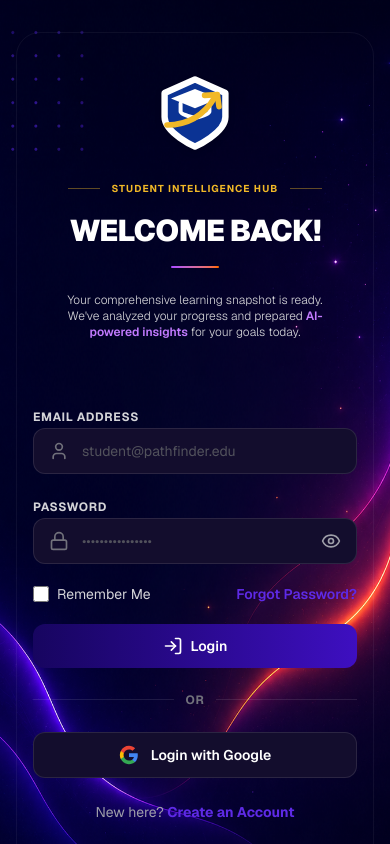
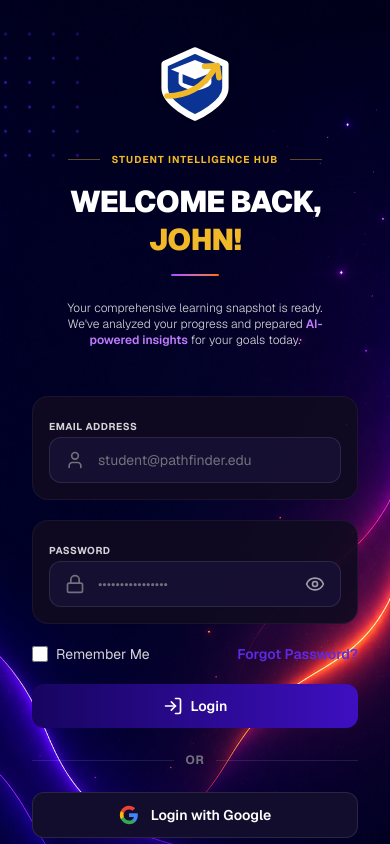
Before and after one commit to PathfinderERP/External_study_app, a Next.js app in the folder frontend/: page / in a window 390 px wide. Shown: the top 844 px of the page. Built offline with nearby package versions, Linux system fonts and the light colour scheme; no server answers.

Commit message:
2nd cont.

```diff
--- a/frontend/src/app/page.js
+++ b/frontend/src/app/page.js
@@ -463,16 +463,16 @@ export default function Login() {
           .desktop-radial-bg { background-image: radial-gradient(circle at 10% 80%, rgba(130, 0, 255, 0.25) 0%, transparent 60%), radial-gradient(circle at 90% 20%, rgba(255, 100, 0, 0.2) 0%, transparent 60%); }
         }
       `}} />
-      <div className="flex min-h-screen w-full justify-center px-4 py-8 font-sans sm:items-center sm:px-8 responsive-bg bg-cover bg-center bg-no-repeat z-0">
+      <div className="flex min-h-screen w-full justify-center px-4 py-4 md:py-8 font-sans sm:items-center sm:px-8 responsive-bg bg-cover bg-center bg-no-repeat z-0">
         {/* Main Login Card Container */}
-        <div className="my-auto flex w-full max-w-[1000px] flex-col overflow-hidden rounded-3xl md:rounded-[2rem] bg-transparent md:bg-white shadow-none md:shadow-2xl z-10 border border-white/5 md:border-none">
+        <div className="my-auto flex w-full max-w-[1000px] flex-col overflow-hidden rounded-3xl md:rounded-[2rem] bg-transparent md:bg-white shadow-none md:shadow-2xl z-10 border-none">
 
           {/* Top Section with Split Columns */}
           <div className="flex flex-col md:flex-row">
 
             {/* Left Column (Brand, Tagline & Building Image) */}
             <div
-              className="relative flex flex-col justify-between px-4 py-8 text-white md:w-[45%] md:p-8 lg:p-10 overflow-hidden bg-transparent md:bg-[#0a041f] desktop-radial-bg"
+              className="relative flex flex-col justify-between px-4 pt-5 pb-4 text-white md:w-[45%] md:p-8 lg:p-10 overflow-hidden bg-transparent md:bg-[#0a041f] desktop-radial-bg"
             >
 
               {/* Background Grid Accent overlay (Desktop only) */}
@@ -546,7 +546,7 @@ export default function Login() {
 
                 {/* Welcome Back Text */}
                 <h2 className="mt-4 text-3xl font-black text-white tracking-tight leading-tight">
-                  WELCOME BACK!
+                  WELCOME BACK,<br /><span className="text-[#f1b827]">JOHN!</span>
                 </h2>
 
                 {/* Underline separator */}
@@ -612,8 +612,8 @@ export default function Login() {
                   {/* Form */}
                   <form onSubmit={handleSubmit} className="space-y-5">
                     {/* Username Input */}
-                    <div className="space-y-1">
-                      <label className="text-xs font-bold uppercase tracking-wider text-zinc-300 md:text-zinc-700">
+                    <div className="space-y-2 p-4 md:p-0 rounded-2xl md:rounded-none bg-[#100b21]/90 md:bg-transparent border border-white/5 md:border-transparent">
+                      <label className="text-[10px] md:text-xs font-bold uppercase tracking-wider text-zinc-300 md:text-zinc-700">
                         Email Address
                       </label>
                       <div className="relative flex items-center">
@@ -625,15 +625,15 @@ export default function Login() {
                           value={email}
                           onChange={(e) => setEmail(e.target.value)}
                           placeholder="student@pathfinder.edu"
-                          className="w-full rounded-xl border border-white/10 md:border-zinc-200 bg-[#130d2d] md:bg-white py-3 pl-12 pr-4 text-sm text-white md:text-zinc-800 outline-none transition-all placeholder:text-zinc-600 md:placeholder:text-zinc-400 focus:border-[#5e2ae6] md:focus:border-[#1e4cd8] focus:ring-1 focus:ring-[#5e2ae6] md:focus:ring-[#1e4cd8]"
+                          className="w-full rounded-xl border border-white/10 md:border-zinc-200 bg-[#181236]/80 md:bg-white py-3 pl-12 pr-4 text-sm text-white md:text-zinc-800 outline-none transition-all placeholder:text-zinc-500 md:placeholder:text-zinc-400 focus:border-[#5e2ae6] md:focus:border-[#1e4cd8] focus:ring-1 focus:ring-[#5e2ae6] md:focus:ring-[#1e4cd8]"
                           required
                         />
                       </div>
                     </div>
 
                     {/* Password Input */}
-                    <div className="space-y-1">
-                      <label className="text-xs font-bold uppercase tracking-wider text-zinc-300 md:text-zinc-700">
+                    <div className="space-y-2 p-4 md:p-0 rounded-2xl md:rounded-none bg-[#100b21]/90 md:bg-transparent border border-white/5 md:border-transparent">
+                      <label className="text-[10px] md:text-xs font-bold uppercase tracking-wider text-zinc-300 md:text-zinc-700">
                         Password
                       </label>
                       <div className="relative flex items-center">
@@ -645,7 +645,7 @@ export default function Login() {
                           value={password}
                           onChange={(e) => setPassword(e.target.value)}
                           placeholder="••••••••••••••••"
-                          className="w-full rounded-xl border border-white/10 md:border-zinc-200 bg-[#130d2d] md:bg-white py-3 pl-12 pr-12 text-sm text-white md:text-zinc-800 outline-none transition-all placeholder:text-zinc-600 md:placeholder:text-zinc-400 focus:border-[#5e2ae6] md:focus:border-[#1e4cd8] focus:ring-1 focus:ring-[#5e2ae6] md:focus:ring-[#1e4cd8]"
+                          className="w-full rounded-xl border border-white/10 md:border-zinc-200 bg-[#181236]/80 md:bg-white py-3 pl-12 pr-12 text-sm text-white md:text-zinc-800 outline-none transition-all placeholder:text-zinc-500 md:placeholder:text-zinc-400 focus:border-[#5e2ae6] md:focus:border-[#1e4cd8] focus:ring-1 focus:ring-[#5e2ae6] md:focus:ring-[#1e4cd8]"
                           required
                         />
                         <button
@@ -1023,7 +1023,7 @@ export default function Login() {
           </div>
 
           {/* Footer Navigation Bar */}
-          <div className="grid grid-cols-2 bg-[#090417] py-4 md:grid-cols-4 w-full rounded-b-[2rem]">
+          <div className="grid grid-cols-2 bg-[#090417] py-4 md:grid-cols-4 w-full rounded-3xl md:rounded-t-none md:rounded-b-[2rem]">
 
             <div className="flex flex-col items-center justify-center gap-1 border-r border-white/5 border-b md:border-b-0 py-3 md:py-2 px-2 md:px-4 text-center">
               <div className="flex items-center gap-2">
```
